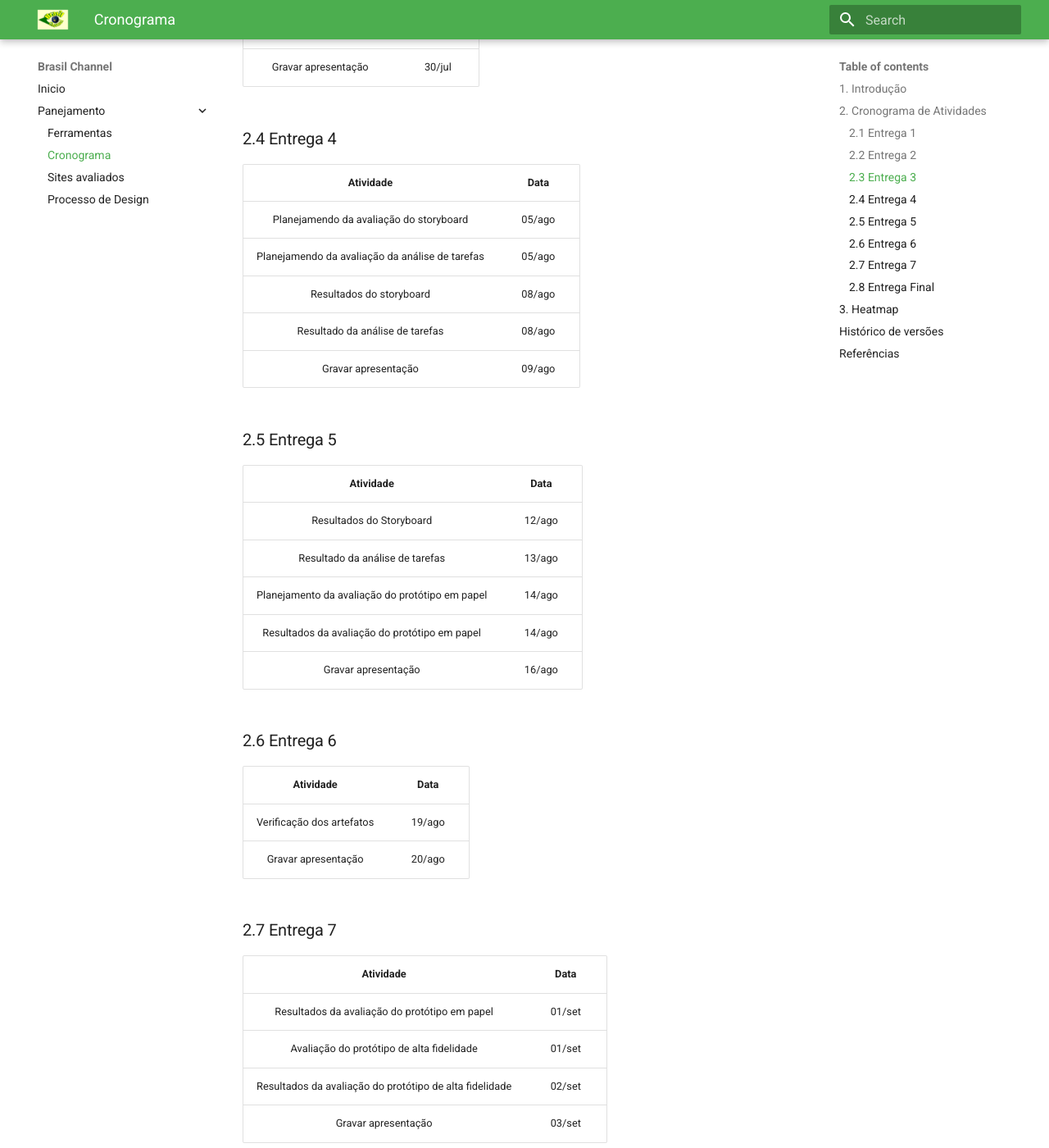
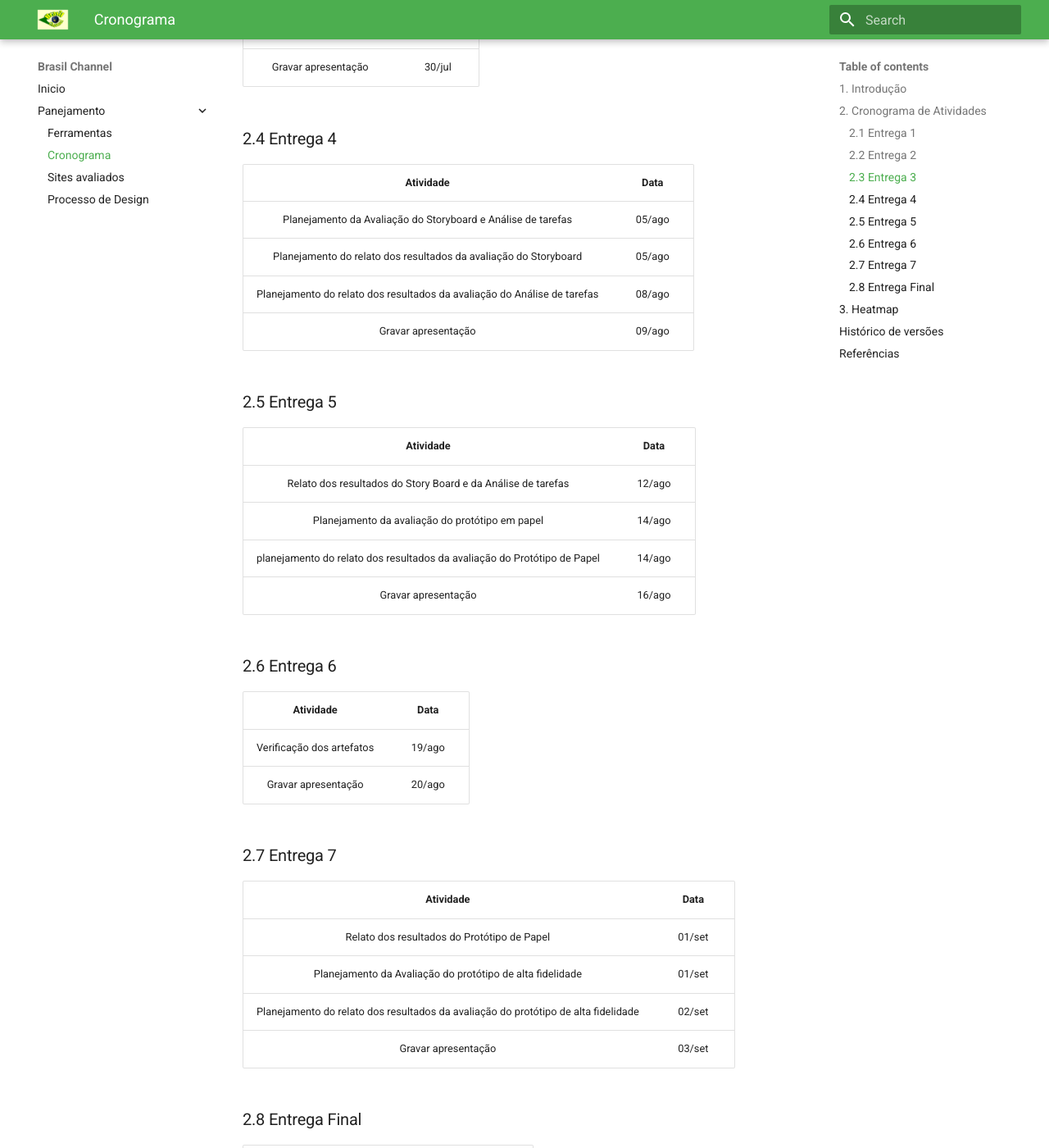
Before and after one commit to klmurussi/2022.1-Brasil-Channel, an MkDocs documentation site: the page built from docs/planejamento/cronograma.md, in a window 1280 px wide and 1400 px high, scrolled down 1438 px. Shown: the whole window at 82% size. Built offline with MkDocs 1.6.1 and Material for MkDocs 9.7.7, drawn with Linux system fonts in a browser that asks for light colours.

Commit message:
Mudanças no cronograma

```diff
--- a/docs/planejamento/cronograma.md
+++ b/docs/planejamento/cronograma.md
@@ -42,20 +42,18 @@ O cronograma tem como objetivo mostrar visualmente as tarefas a serem entregas e
 
 |           Atividade          |    Data    |
 |:----------------------------:|:----------:|
-| Planejamendo da avaliação do storyboard    |        05/ago    |
-|        Planejamendo da avaliação da análise de tarefas        |   05/ago     |
-|   Resultados do storyboard    |   08/ago  |
-|     Resultado da análise de tarefas  |    08/ago |
+| Planejamento da Avaliação do Storyboard e Análise de tarefas    |        05/ago    |
+|       Planejamento do relato dos resultados da avaliação do Storyboard        |   05/ago     |
+|    Planejamento do relato dos resultados da avaliação do Análise de tarefas    |   08/ago  |
 |      Gravar apresentação     |  09/ago |
 
 ### 2.5 Entrega 5
 
 |           Atividade          |    Data    |
 |:----------------------------:|:----------:|
-| Resultados do Storyboard    |        12/ago    |
-|        Resultado da análise de tarefas       |   13/ago     |
+| Relato dos resultados do Story Board e da Análise de tarefas    |        12/ago    |
 |    Planejamento da avaliação do protótipo em papel    |   14/ago  |
-|     Resultados da avaliação do protótipo em papel  |    14/ago|
+|     planejamento do relato dos resultados da avaliação do Protótipo de Papel  |    14/ago|
 |      Gravar apresentação     |  16/ago|
 
 ### 2.6 Entrega 6
@@ -69,9 +67,9 @@ O cronograma tem como objetivo mostrar visualmente as tarefas a serem entregas e
 
 |           Atividade          |    Data    |
 |:----------------------------:|:----------:|
-| Resultados da avaliação do protótipo em papel     |        01/set    |
-|       Avaliação do protótipo de alta fidelidade       |   01/set     |
-|    Resultados da avaliação do protótipo de alta fidelidade   |   02/set  |
+|  Relato dos resultados do Protótipo de Papel     |        01/set    |
+|      Planejamento da Avaliação do protótipo de alta fidelidade       |   01/set     |
+|     Planejamento do relato dos resultados da avaliação do protótipo de alta fidelidade   |   02/set  |
 |     Gravar apresentação  |    03/set|
 
 ### 2.8 Entrega Final
```
Also changed, not shown: site/planejamento/cronograma/index.html, site/planejamento/sites/index.html, site/search/search_index.json, 1 other file.
